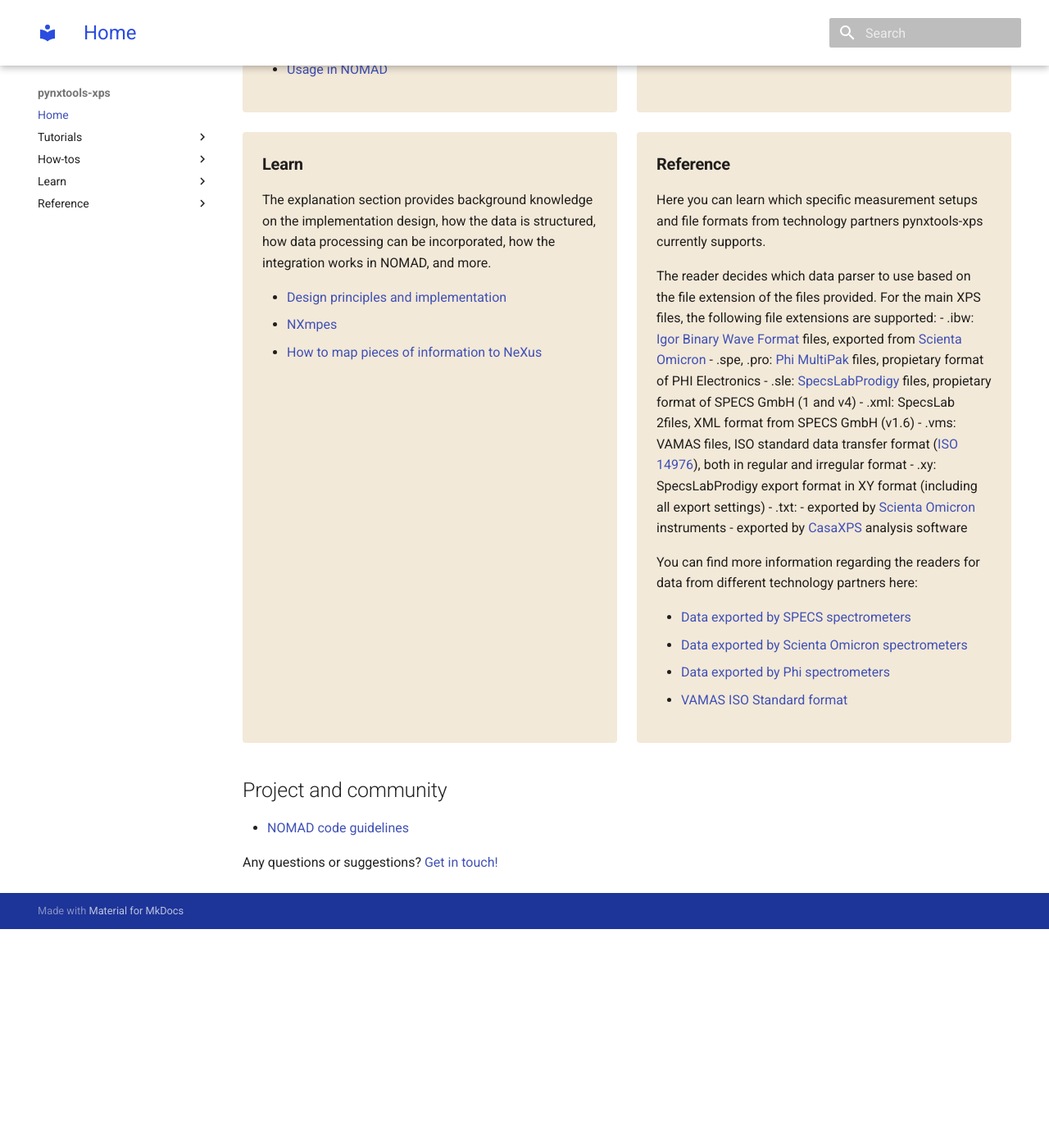
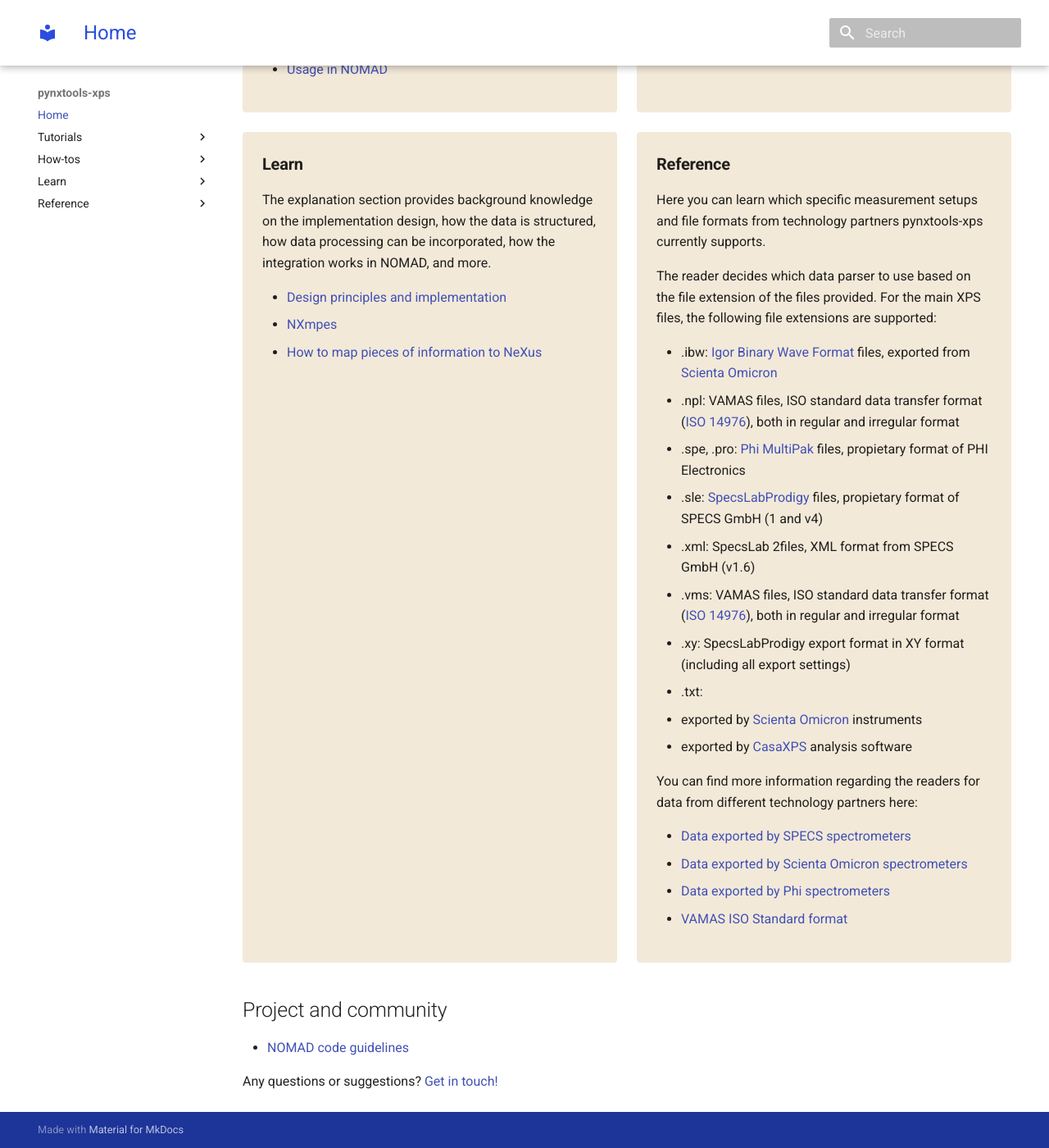
Before and after one commit to FAIRmat-NFDI/pynxtools-xps, an MkDocs documentation site: the page built from docs/index.md, in a window 1280 px wide and 1400 px high, scrolled down 749 px. Shown: the whole window at 82% size. Built offline with MkDocs 1.6.1 and Material for MkDocs 9.7.7, drawn with Linux system fonts in a browser that asks for light colours; before the commit the page ends 1882 px from its top, so only the background shows below that.

Commit message:
add npl to supported file formats

```diff
--- a/docs/index.md
+++ b/docs/index.md
@@ -55,7 +55,9 @@
 Here you can learn which specific measurement setups and file formats from technology partners pynxtools-xps currently supports.
 
 The reader decides which data parser to use based on the file extension of the files provided. For the main XPS files, the following file extensions are supported:
+
 - .ibw: [Igor Binary Wave Format](https://www.wavemetrics.com/) files, exported from [Scienta Omicron](https://scientaomicron.com/en)
+- .npl: VAMAS files, ISO standard data transfer format ([ISO 14976](https://www.iso.org/standard/24269.html)), both in regular and irregular format
 - .spe, .pro: [Phi MultiPak](https://www.phi.com/surface-analysis-equipment/genesis.html#software:multi-pak-data-reduction-software/) files, propietary format of PHI Electronics
 - .sle: [SpecsLabProdigy](https://www.specs-group.com/nc/specs/products/detail/prodigy/) files, propietary format of SPECS GmbH (1 and v4)
 - .xml: SpecsLab 2files, XML format from SPECS GmbH (v1.6)
```
